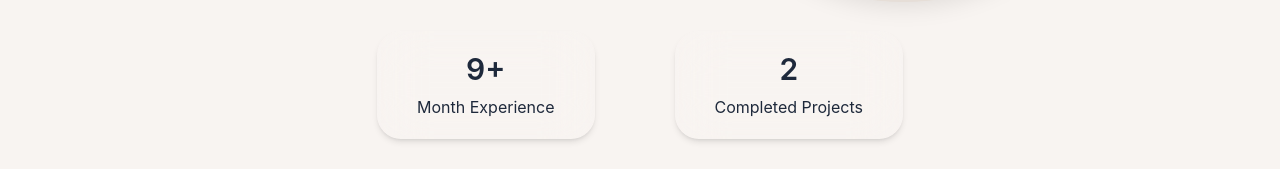
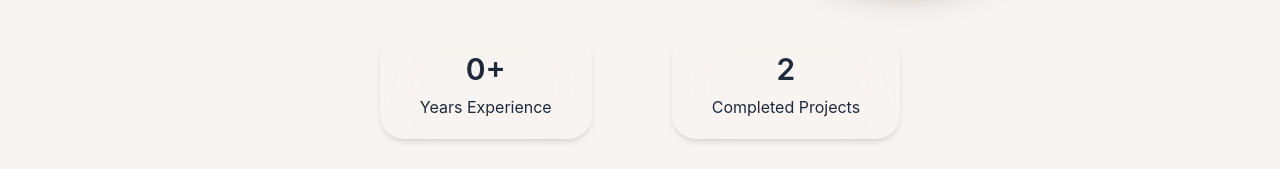
Before and after one commit to abrardewa/portofolio, a React (Create React App) app: page / in a window 1280 px wide. Shown: the part 754-923 px from the top of the page. Built offline with nearby package versions, Linux system fonts and the light colour scheme.

Commit message:
fix(countExp):fixing count experience

```diff
--- a/src/component/home/index.tsx
+++ b/src/component/home/index.tsx
@@ -21,7 +21,7 @@ import CountUp from "react-countup";
 export default function Home() {
   const [loading, setLoading] = useState<boolean>(false);
   const [success, setSuccess] = useState<boolean>(false);
-  const [isYear, setIsYear] = useState<boolean>(false);
+
   const handleDownload = () => {
     setLoading(true);
     setTimeout(() => {
@@ -40,14 +40,14 @@ export default function Home() {
       setLoading(false);
     }, 300);
   };
+
   const getLongExp = () => {
     let today = moment();
     let startExp = moment("29 08 2022", "DD MM YYYY");
-    let longExpMonth = today.diff(startExp, "month");
     let longExpYear = today.diff(startExp, "year");
-    longExpYear > 0 && setIsYear(true);
-    return longExpYear > 0 ? longExpYear : longExpMonth;
+    return longExpYear
   };
+
   return (
     <div className="main-home" id="home">
       <div className="child-home">
@@ -145,7 +145,7 @@ export default function Home() {
             +
           </div>
           <p className="long-exp-text">
-            {isYear ? "Year Experience" : "Month Experience"}
+            Years Experience
           </p>
         </div>
         <div className="item-exp">
--- a/tsconfig.json
+++ b/tsconfig.json
@@ -18,7 +18,8 @@
     "resolveJsonModule": true,
     "isolatedModules": true,
     "noEmit": true,
-    "jsx": "react-jsx"
+    "jsx": "preserve",
+    "types": ["aria-query"],
   },
   "include": [
     "src"
```
